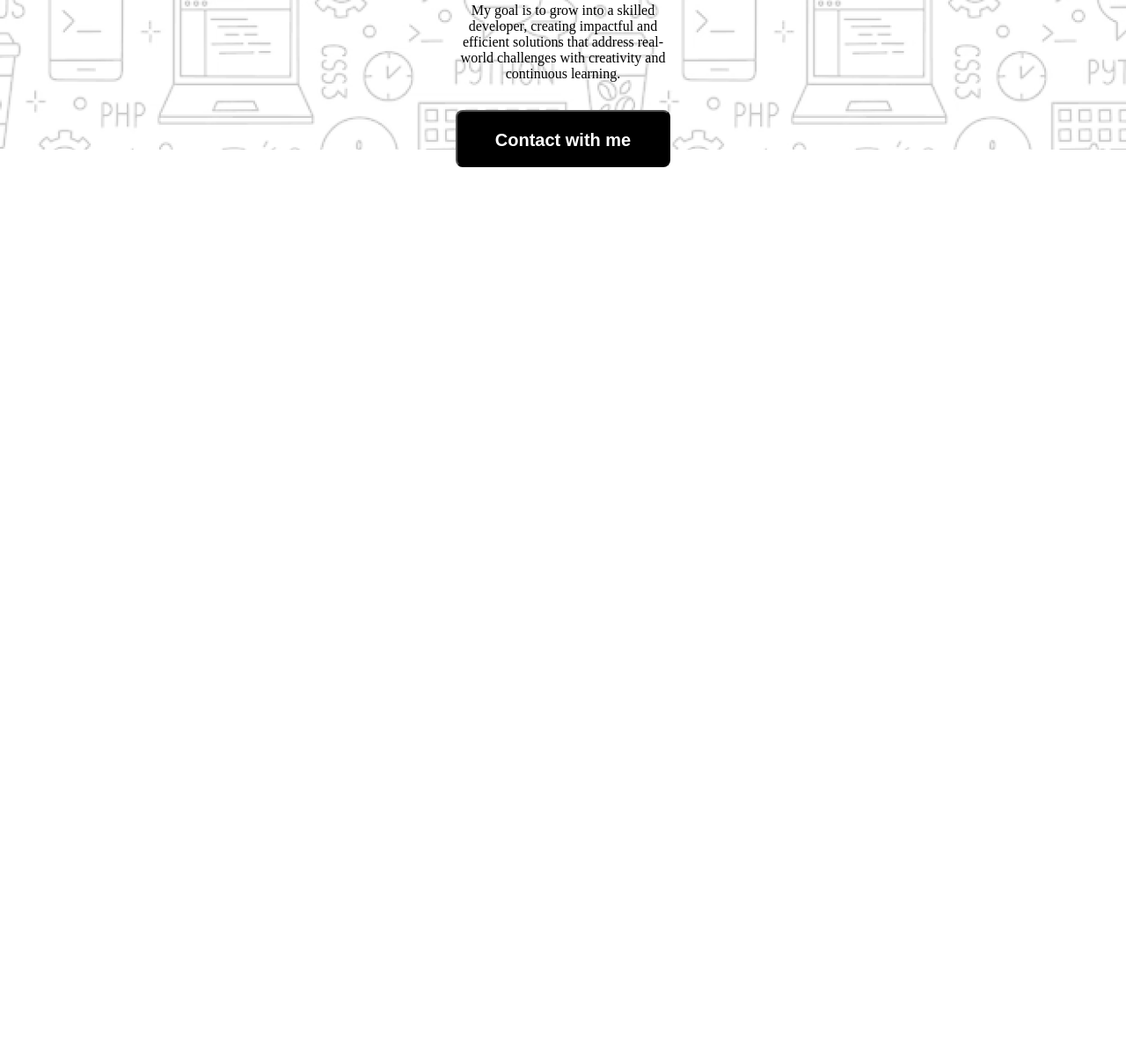
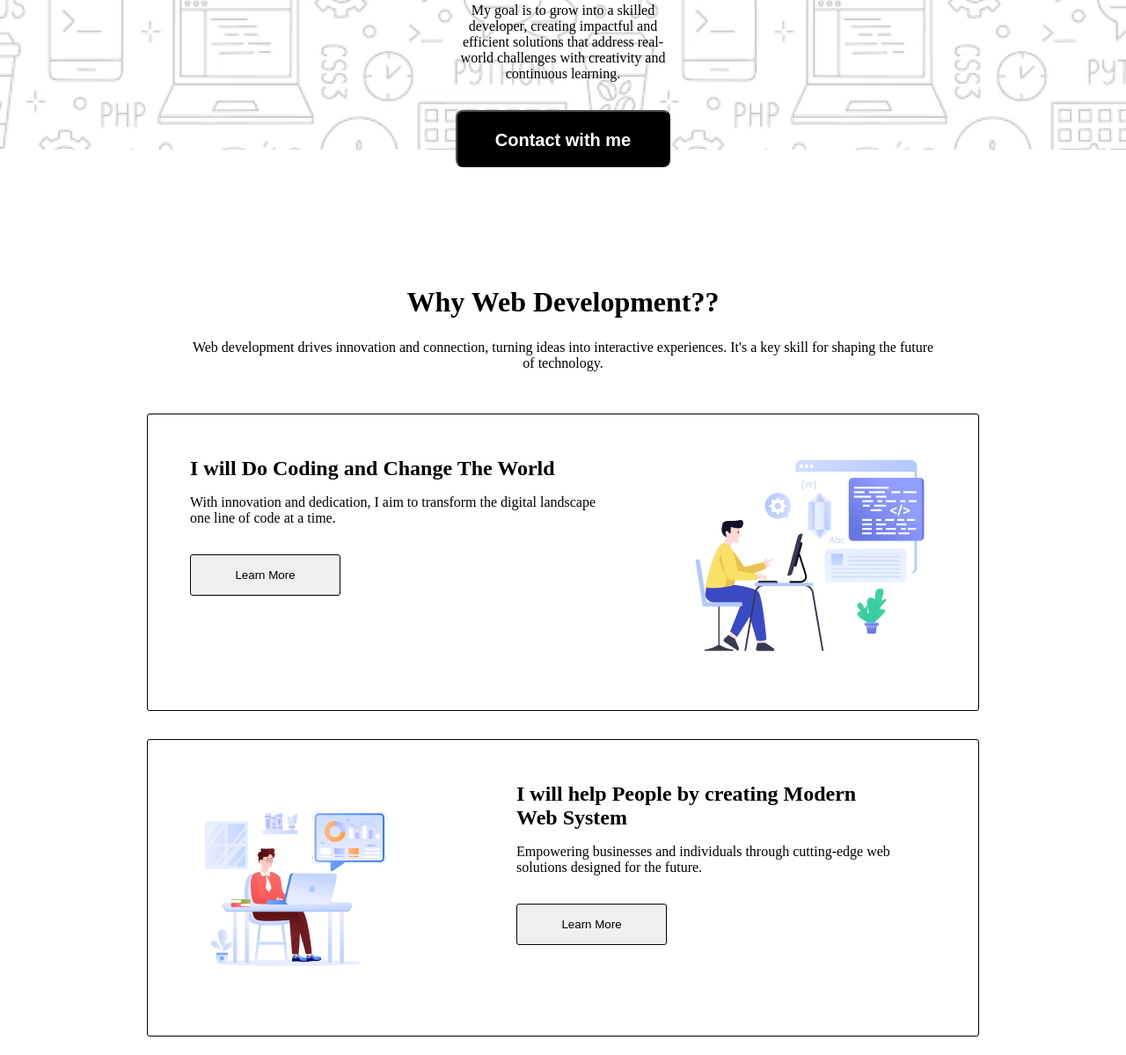
Before and after one commit to tkabir3066/assignment_one, a plain HTML site: page index.html in a window 1280 px wide. Shown: the part 613-1812 px from the top of the page at 88% size. Before the commit the page ends 803 px from the top, so only its background shows below. Drawn offline with Linux system fonts and the light colour scheme.

Commit message:
web dev section completed

```diff
--- a/index.html
+++ b/index.html
@@ -28,5 +28,60 @@
         </button>
       </div>
     </header>
+
+    <!-- main part  -->
+
+    <main>
+      <!-- web dev section -->
+      <section class="web-development-section">
+        <h1 class="web-development-section-title">Why Web Development??</h1>
+        <p class="web-development-section-description">
+          Web development drives innovation and connection, turning ideas into
+          interactive experiences. It's a key skill for shaping the future of
+          technology.
+        </p>
+        <div class="web-development-motive">
+          <div class="motive-block-1">
+            <div class="motive-details">
+              <h2 class="motive-details-title">
+                I will Do Coding and Change The World
+              </h2>
+              <p class="motive-details-description">
+                With innovation and dedication, I aim to transform the digital
+                landscape one line of code at a time.
+              </p>
+              <button class="motive-details-morebutton">Learn More</button>
+            </div>
+            <img src="./assets/laayer_1.png" class="web-development-image" />
+          </div>
+          <div class="motive-block-2">
+            <img src="./assets/grroup 3.png" class="web-development-image" />
+            <div class="motive-details">
+              <h2 class="motive-details-title">
+                I will help People by creating Modern Web System
+              </h2>
+              <p class="motive-details-description">
+                Empowering businesses and individuals through cutting-edge web
+                solutions designed for the future.
+              </p>
+              <button class="motive-details-morebutton">Learn More</button>
+            </div>
+          </div>
+          <div class="motive-block-1">
+            <div class="motive-details">
+              <h2 class="motive-details-title">
+                I will Create Innovative Solutions to Shape the Future
+              </h2>
+              <p class="motive-details-description">
+                Using code as a tool for change, I build dynamic solutions that
+                advance technology and society alike.
+              </p>
+              <button class="motive-details-morebutton">Learn More</button>
+            </div>
+            <img src="./assets/grroup 4.png" class="web-development-image" />
+          </div>
+        </div>
+      </section>
+    </main>
   </body>
 </html>
--- a/styles/style.css
+++ b/styles/style.css
@@ -80,3 +80,67 @@ a {
   color: white;
   text-decoration: none;
 }
+
+/* web dev section */
+.web-development-section {
+  max-width: 1140px;
+  margin: 75px auto;
+  padding: 80px 97px;
+}
+
+.web-development-section-title {
+  text-align: center;
+  font-size: 32px;
+  font-weight: 800;
+  margin-bottom: 24px;
+}
+
+.web-development-section-description {
+  text-align: center;
+  font-size: 16px;
+  padding: 0px 47px;
+  margin-bottom: 48px;
+}
+
+.web-development-motive {
+  display: flex;
+  flex-direction: column;
+  gap: 32px;
+}
+
+.motive-block-1 {
+  display: flex;
+  padding: 48px;
+  justify-content: space-between;
+  border-radius: 3px;
+  border: 1px solid black;
+}
+
+.motive-block-2 {
+  display: flex;
+  padding: 48px;
+  justify-content: space-between;
+  border-radius: 3px;
+  border: 1px solid black;
+}
+
+.motive-details {
+  max-width: 477px;
+}
+
+.motive-details-title {
+  font-size: 24px;
+  padding-right: 60px;
+}
+
+.motive-details-description {
+  margin-top: 16px;
+  margin-bottom: 32px;
+}
+
+.motive-details-morebutton {
+  width: 171px;
+  height: 47px;
+  border-radius: 3px;
+  border: 1px solid black;
+}
```
